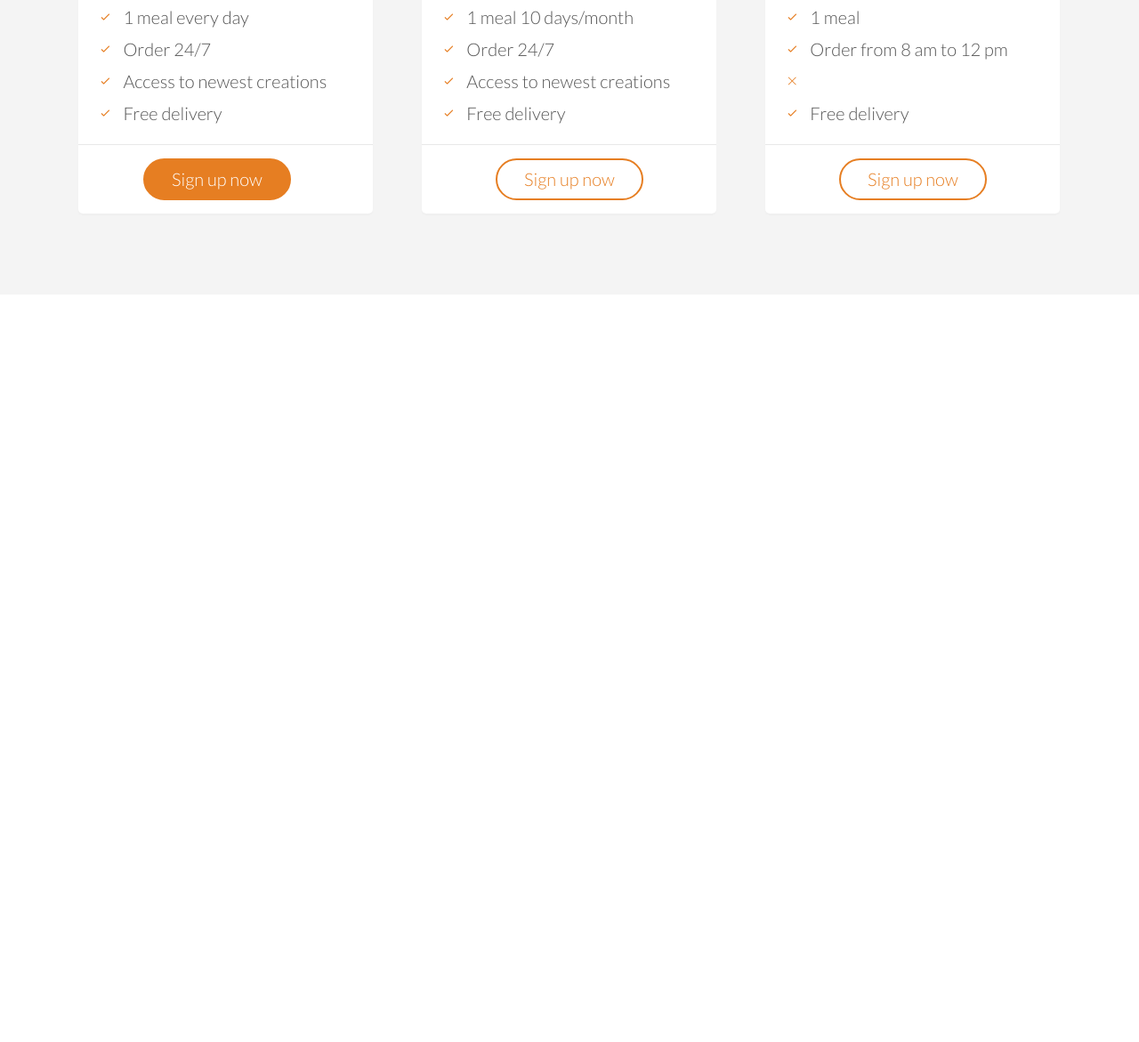
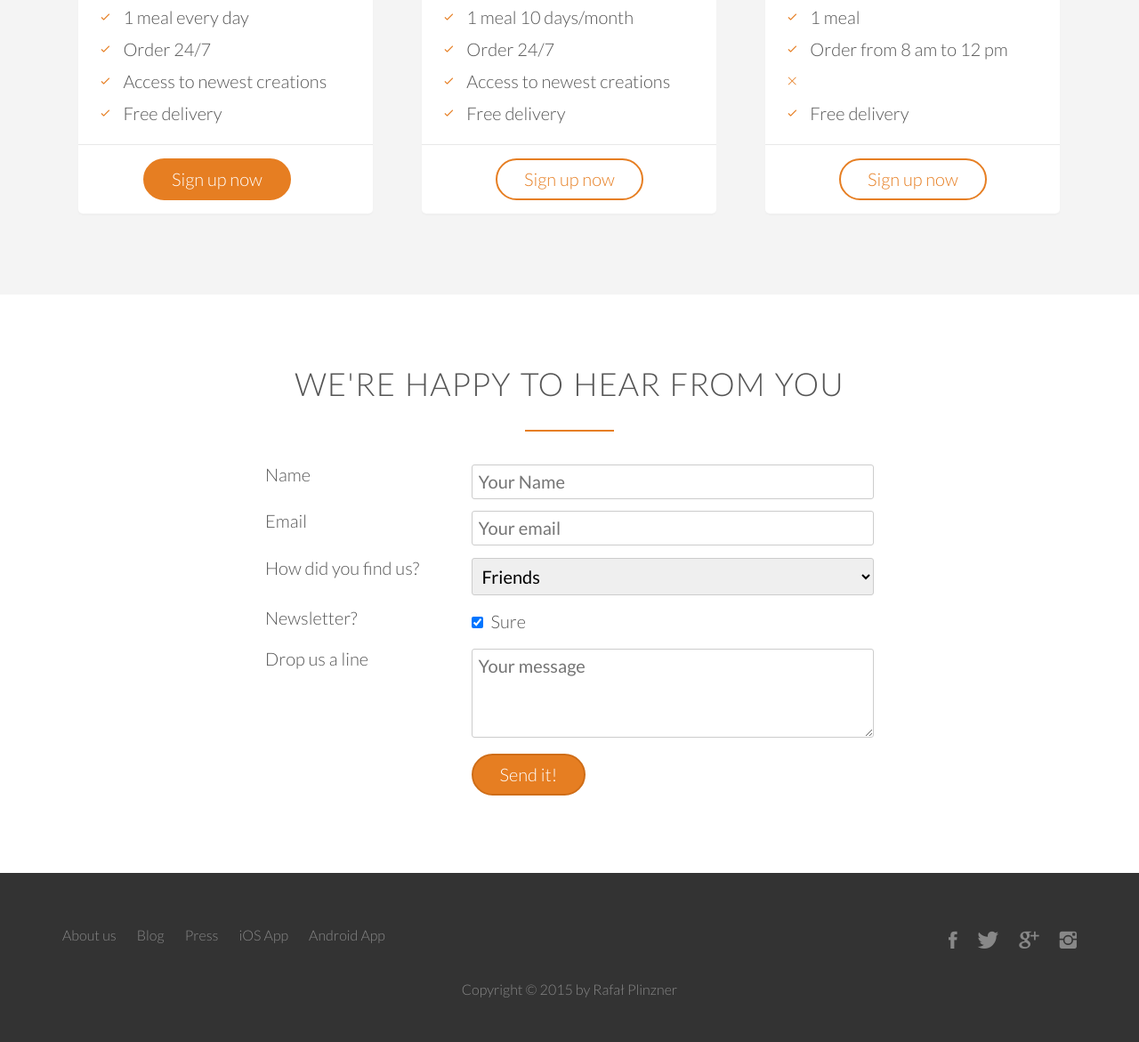
Before and after one commit to rplinzner/KursHTML, a plain HTML site: page OMNIFOOD site/index.html in a window 1280 px wide. Shown: the part 4276-5447 px from the top of the page at 89% size. Before the commit the page ends 4607 px from the top, so only its background shows below. Drawn offline with Linux system fonts and the light colour scheme; files whose address does not match are found by name.

Commit message:
After the killer website project

```diff
--- a/OMNIFOOD site/index.html
+++ b/OMNIFOOD site/index.html
@@ -411,5 +411,113 @@
         </div>
       </div>
     </section>
+    <section class="section-form">
+      <div class="row">
+        <h2>We're happy to hear from you</h2>
+      </div>
+      <div class="row">
+        <form action="#" method="post" class="contact-form">
+          <div class="row">
+            <div class="col span-1-of-3">
+              <label for="name">Name</label>
+            </div>
+            <div class="col span-2-of-3">
+              <input
+                type="text"
+                name="name"
+                id="name"
+                placeholder="Your Name"
+                required
+              />
+            </div>
+          </div>
+          <div class="row">
+            <div class="col span-1-of-3">
+              <label for="email">Email</label>
+            </div>
+            <div class="col span-2-of-3">
+              <input
+                type="email"
+                name="email"
+                id="email"
+                placeholder="Your email"
+                required
+              />
+            </div>
+          </div>
+          <div class="row">
+            <div class="col span-1-of-3">
+              <label for="find-us">How did you find us?</label>
+            </div>
+            <div class="col span-2-of-3">
+              <select name="find-us" id="find-us">
+                <option value="friends" selected>Friends</option>
+                <option value="search">Search engine</option>
+                <option value="ad">Advertisement</option>
+                <option value="other">Other</option>
+              </select>
+            </div>
+          </div>
+          <div class="row">
+            <div class="col span-1-of-3">
+              <label>Newsletter?</label>
+            </div>
+            <div class="col span-2-of-3">
+              <input type="checkbox" name="news" id="news" checked /> Sure
+            </div>
+          </div>
+          <div class="row">
+            <div class="col span-1-of-3">
+              <label>Drop us a line</label>
+            </div>
+            <div class="col span-2-of-3">
+              <textarea name="message" placeholder="Your message"></textarea>
+            </div>
+          </div>
+          <div class="row">
+            <div class="col span-1-of-3">
+              <label>&nbsp;</label>
+            </div>
+            <div class="col span-2-of-3">
+              <input type="submit" value="Send it!" />
+            </div>
+          </div>
+        </form>
+      </div>
+    </section>
+
+    <footer>
+      <div class="row">
+        <div class="col span-1-of-2">
+          <ul class="footer-nav">
+            <li><a href="#">About us</a></li>
+            <li><a href="#">Blog</a></li>
+            <li><a href="#">Press</a></li>
+            <li><a href="#">iOS App</a></li>
+            <li><a href="#">Android App</a></li>
+          </ul>
+        </div>
+        <div class="col span-1-of-2">
+          <ul class="social-links">
+            <li>
+              <a href="#"><i class="ion-social-facebook"></i></a>
+            </li>
+
+            <li>
+              <a href="#"><i class="ion-social-twitter"> </i></a>
+            </li>
+            <li>
+              <a href="#"><i class="ion-social-googleplus"></i></a>
+            </li>
+            <li>
+              <a href="#"><i class="ion-social-instagram"></i></a>
+            </li>
+          </ul>
+        </div>
+      </div>
+      <div class="row">
+        <p>Copyright &copy; 2015 by Rafał Plinzner</p>
+      </div>
+    </footer>
   </body>
 </html>
--- a/OMNIFOOD site/resources/css/style.css
+++ b/OMNIFOOD site/resources/css/style.css
@@ -129,7 +129,8 @@ a:active {
 
 /* ------ BUTTONS ------ */
 .btn:link,
-.btn:visited {
+.btn:visited,
+input[type="submit"] {
   display: inline-block;
   padding: 10px 30px;
   font-weight: 300;
@@ -140,7 +141,8 @@ a:active {
 }
 
 .btn-full:link,
-.btn-full:visited {
+.btn-full:visited,
+input[type="submit"] {
   background-color: #e67e22;
   border: 2px solid #e67e22;
   margin-right: 20px;
@@ -153,12 +155,15 @@ a:active {
 }
 
 .btn:hover,
-.btn:active {
+.btn:active,
+input[type="submit"]:hover,
+input[type="submit"]:active {
   background-color: #cf6d17;
 }
 
 .btn-full:hover,
-.btn-full:active {
+.btn-full:active,
+input[type="submit"] {
   border: 2px solid #cf6d17;
 }
 
@@ -402,3 +407,108 @@ cite img {
 .plan-box ul li {
   padding: 5px 0;
 }
+
+/* ------------------------------ */
+/* CONTACT FORM */
+/* ------------------------------ */
+.contact-form {
+  width: 60%;
+  margin: 0 auto;
+}
+
+input[type="text"],
+input[type="email"],
+select,
+textarea {
+  width: 100%;
+  padding: 7px;
+  border-radius: 3px;
+  border: 1px solid #ccc;
+}
+
+textarea {
+  height: 100px;
+}
+input[type="submit"] {
+  cursor: pointer;
+}
+input[type="checkbox"] {
+  margin: 10px 5px 10px 0;
+}
+*:focus {
+  outline: none;
+}
+
+/* ------------------------------ */
+/* FOOTER */
+/* ------------------------------ */
+
+footer {
+  background-color: #333;
+  padding: 50px;
+  font-size: 80%;
+}
+
+.footer-nav {
+  list-style-type: none;
+  float: left;
+}
+.social-links {
+  list-style: none;
+  float: right;
+}
+
+.footer-nav li,
+.social-links li {
+  display: inline-block;
+  margin-right: 20px;
+}
+.footer-nav li:last-child,
+.social-links li:last-child {
+  margin-right: 0;
+}
+
+.footer-nav li a:link,
+.footer-nav li a:visited,
+.social-links li a:link,
+.social-links li a:visited {
+  text-decoration: none;
+  border: 0;
+  color: #888;
+  transition: 0.5s;
+}
+
+.footer-nav li a:hover,
+.footer-nav li a:active {
+  color: #ddd;
+}
+
+.social-links li a:link,
+.social-links li a:visited {
+  font-size: 160%;
+}
+
+.ion-social-facebook,
+.ion-social-twitter,
+.ion-social-googleplus,
+.ion-social-instagram {
+  transition: 0.5s;
+}
+
+.ion-social-facebook:hover {
+  color: #3b5998;
+}
+.ion-social-twitter:hover {
+  color: #55acee;
+}
+.ion-social-googleplus:hover {
+  color: #dd4b39;
+}
+.ion-social-instagram:hover {
+  color: #e95950;
+}
+footer p {
+  color: #888;
+  text-align: center;
+  margin-top: 20px;
+}
```
